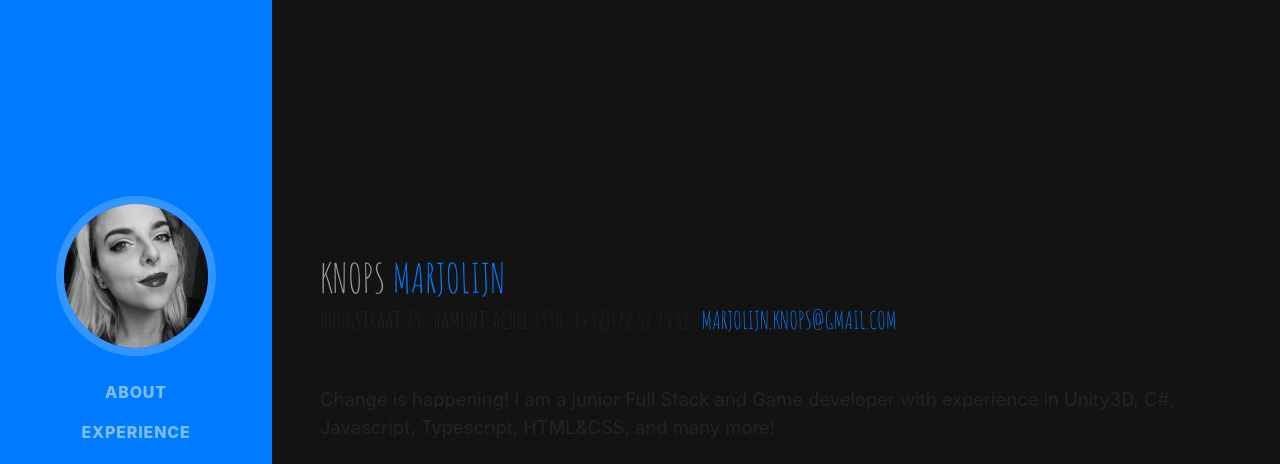
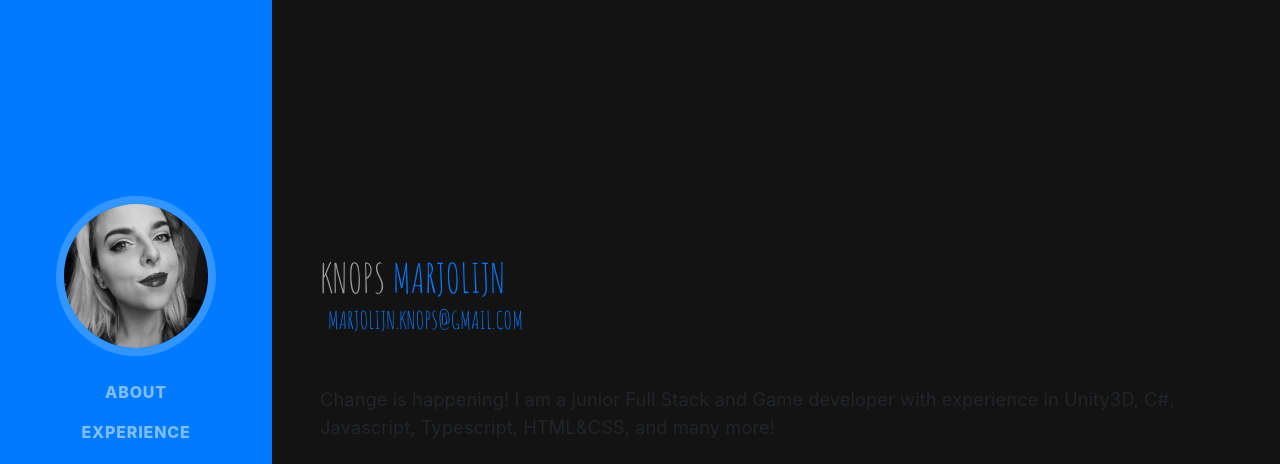
Before and after one commit to MarjellyWeen/curriculumvitae, a website with bundled scripts: page index.html in a window 1280 px wide. Shown: the top 464 px of the page. Built offline with nearby package versions, Linux system fonts and the light colour scheme; a web font is replaced by a local one.

Commit message:
Changed Adress

```diff
--- a/index.html
+++ b/index.html
@@ -66,7 +66,7 @@
         <h1 class="mb-0">Knops
           <span class="text-primary">Marjolijn</span>
         </h1>
-        <div class="subheading mb-5">Hoogstraat 23 · Hamont-Achel 3930 · (+32)472 52 75 61 ·
+        <div class="subheading mb-5">·
           <a href="mailto:marjolijn.knops@gmail.com">marjolijn.knops@gmail.com</a>
         </div>
         <p class="lead mb-5">Change is happening!
```
